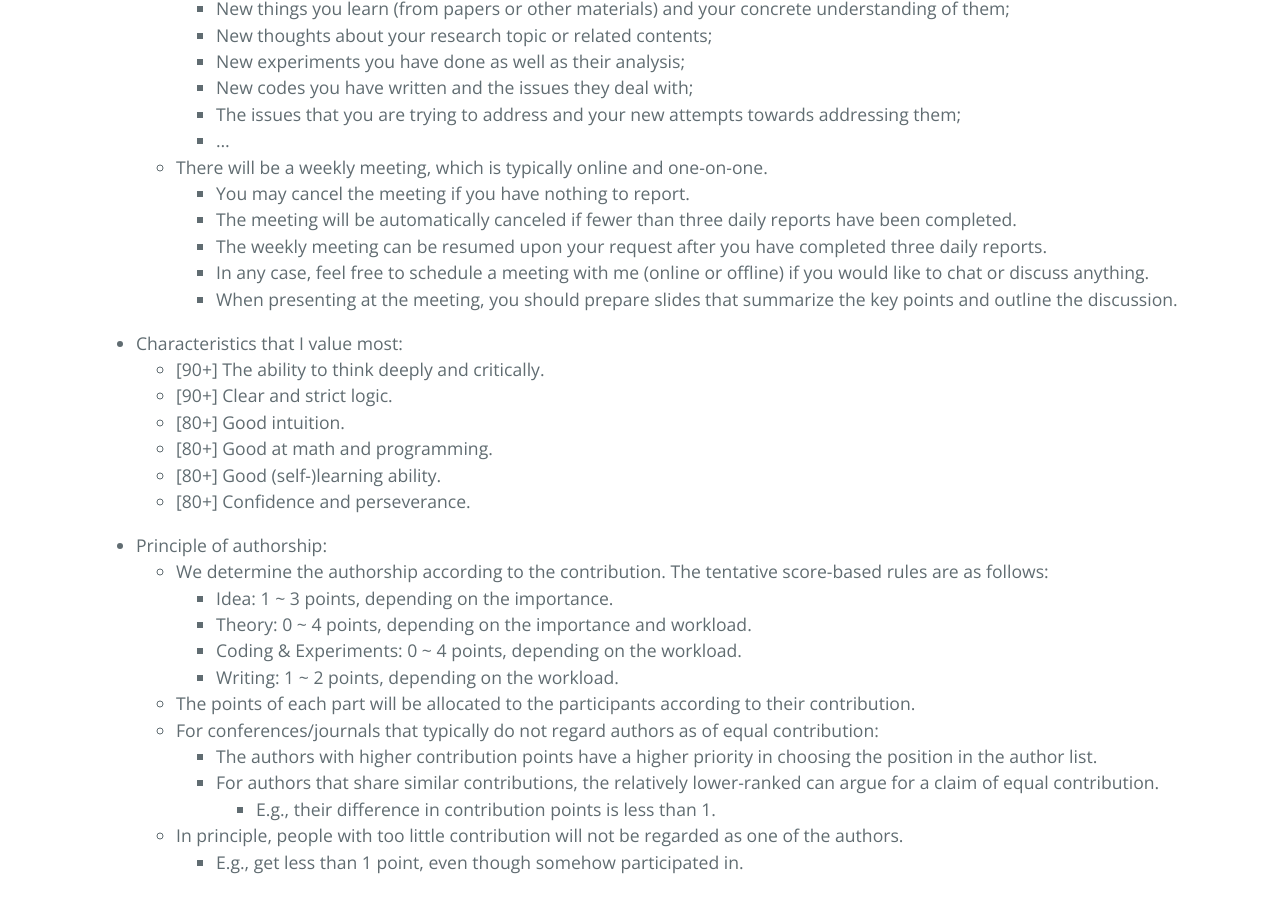
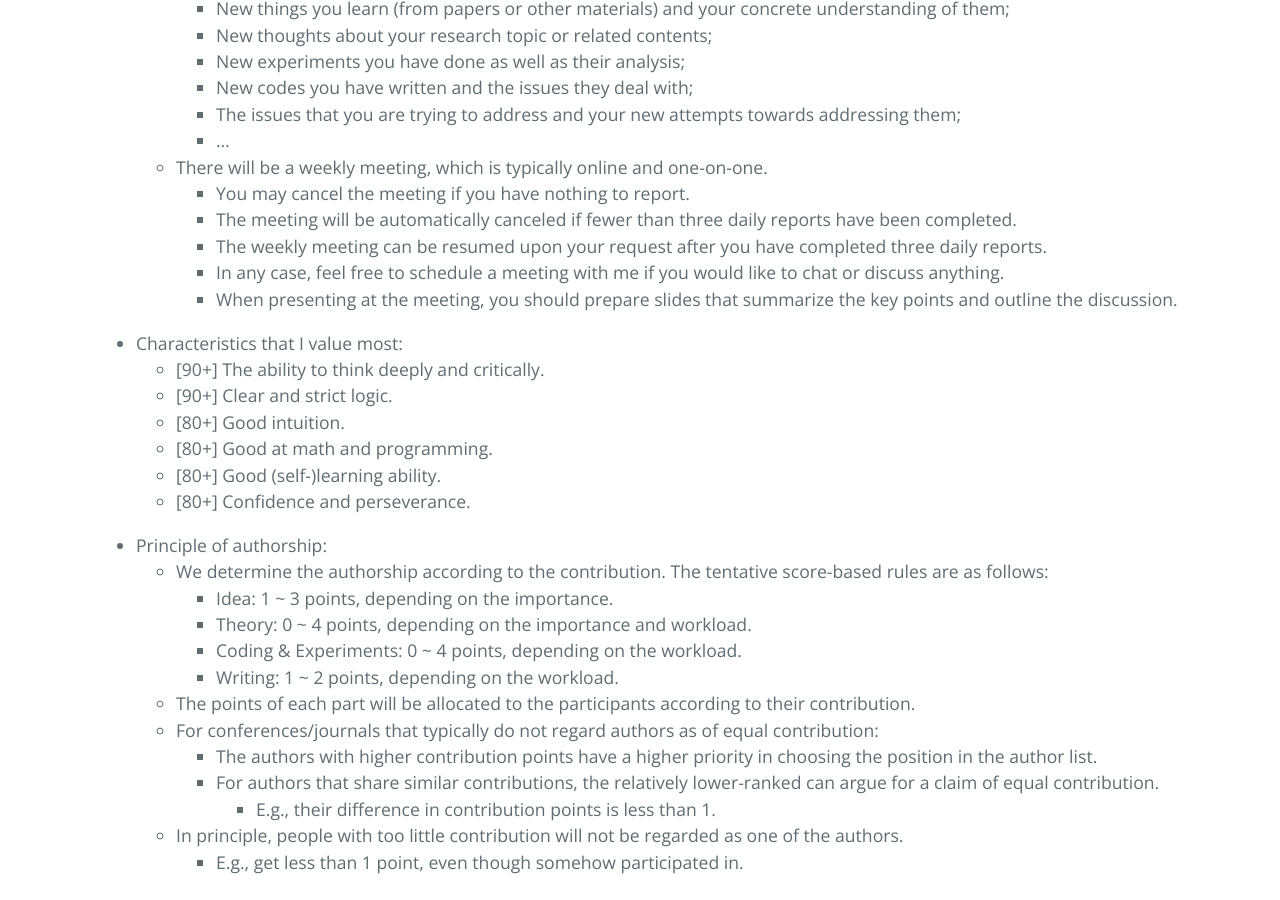
Before and after one commit to ZhimingZhou/zhimingzhou.github.io, a Jekyll site: the page built from _posts/2020-12-09-Prospective-Students.md, in a window 1280 px wide and 900 px high, scrolled down 2113 px. Built offline with Jekyll 4.4.1, drawn with Linux system fonts in a browser that asks for light colours.

Commit message:
Update 2020-12-09-Prospective-Students.md

```diff
--- a/_posts/2020-12-09-Prospective-Students.md
+++ b/_posts/2020-12-09-Prospective-Students.md
@@ -89,7 +89,7 @@ I’m looking for TALENTED students with GENUINE enthusiasm for FUNDAMENTAL rese
 		- You may cancel the meeting if you have nothing to report.
 		- The meeting will be automatically canceled if fewer than three daily reports have been completed.
 		- The weekly meeting can be resumed upon your request after you have completed three daily reports.
-		- In any case, feel free to schedule a meeting with me (online or offline) if you would like to chat or discuss anything.
+		- In any case, feel free to schedule a meeting with me if you would like to chat or discuss anything.
 		- When presenting at the meeting, you should prepare slides that summarize the key points and outline the discussion.
 
 <!--  -->
```
